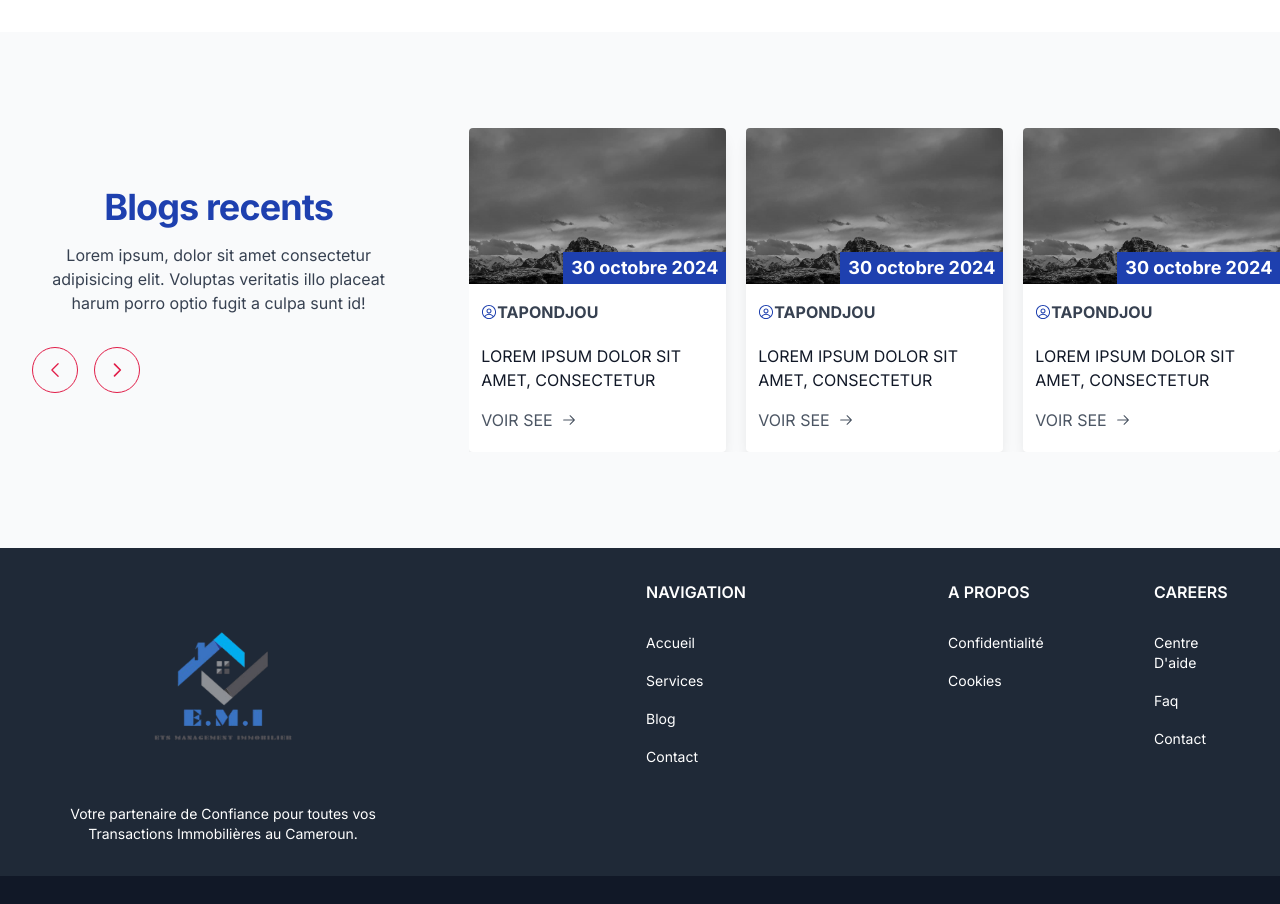
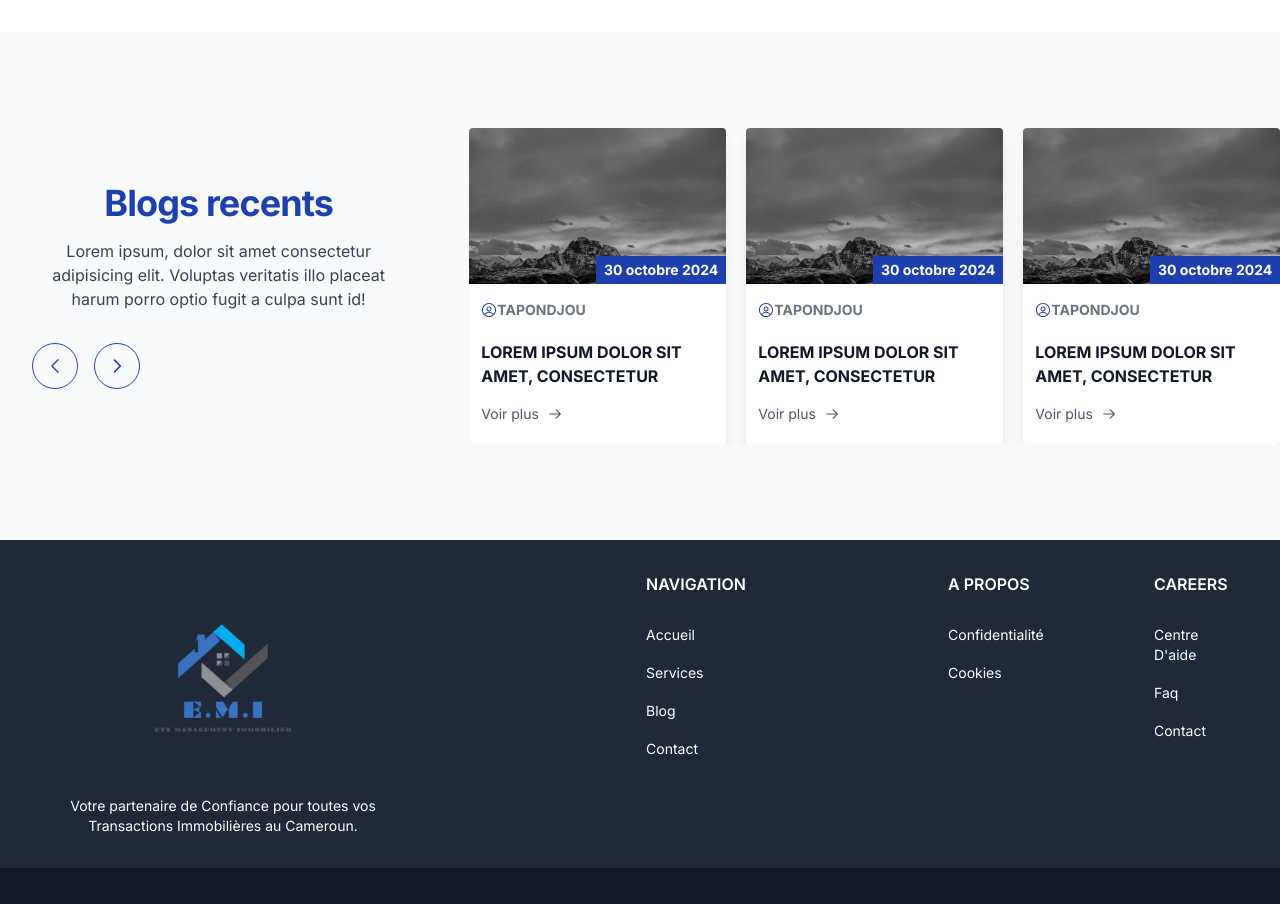
Before and after one commit to lebresilien/real-state-web-site, a Next.js app: page / in a window 1280 px wide. Shown: the part 2120-3024 px from the top of the page. Built offline with nearby package versions, Linux system fonts and the light colour scheme; no server answers.

Commit message:
blog card improve

```diff
--- a/src/components/blog-section.tsx
+++ b/src/components/blog-section.tsx
@@ -7,6 +7,7 @@ import { Swiper as SwiperType } from 'swiper';
 import { Icon } from './ui/icons';
 import Image from 'next/image';
 import card from "../../public/images/card-top.jpg"
+import Link from 'next/link';
 
 const Blog = () => {
 
@@ -31,7 +32,7 @@ const Blog = () => {
                                 onClick={() => swiperRef.current?.slidePrev()}
                                 aria-label="Previous slide"
                                 id="keen-slider-previous-desktop"
-                                className="rounded-full border border-rose-600 p-3 text-rose-600 transition hover:bg-rose-600 hover:text-white"
+                                className="rounded-full border border-primary p-3 text-primary transition hover:bg-primary hover:text-white"
                             >
                                 <svg
                                     xmlns="http://www.w3.org/2000/svg"
@@ -53,7 +54,7 @@ const Blog = () => {
                                 onClick={() => swiperRef.current?.slideNext()}
                                 aria-label="Next slide"
                                 id="keen-slider-next-desktop"
-                                className="rounded-full border border-rose-600 p-3 text-rose-600 transition hover:bg-rose-600 hover:text-white"
+                                className="rounded-full border border-primary p-3 text-primary transition hover:bg-primary hover:text-white"
                             >
                                 <svg
                                     className="size-5 rtl:rotate-180"
@@ -89,9 +90,10 @@ const Blog = () => {
                             {Array.from({ length: 15 }).map((_, index) => (
                                 <SwiperSlide key={index}>
                                     <div className="max-w-sm bg-white rounded overflow-hidden shadow-lg pb-5">
-                                        <div className="relative">
+                                        <div className="relative cursor-pointer group w-full">
+                                            <Link href="#">
                                                 <Image
-                                                className="object-cover cursor-pointer transition grayscale w-full ease-in hover:-translate-y-10 hover:scale-150 duration-1000"
+                                                    className="grayscale transition ease-in group-hover:-translate-y-10 group-hover:scale-150 duration-1000"
                                                     src={card}
                                                     alt="Sunset in the mountains"
                                                     sizes="100vw"
@@ -100,24 +102,31 @@ const Blog = () => {
                                                         height: 'auto',
                                                     }}
                                                 />
+                                            </Link>
                                             <div className="absolute inset-0 flex items-end justify-end">
-                                                <h2 className="z-40 bg-primary px-2 py-0.5 text-white text-lg font-bold">30 octobre 2024</h2>
+                                                <h2 className="text-center bg-primary px-2 py-1 text-white text-sm font-bold">30 octobre 2024</h2>
                                             </div>
                                         </div>
 
                                         <div className="px-3 py-4 flex flex-col space-y-3">
+                                            <Link href={"#"} className="">
                                                 <div className="flex font-bold mb-2">
-                                                <Icon name="avatar" className="text-primary" />
-                                                <span className="uppercase text-gray-700">Tapondjou</span>
+                                                    <Icon name="avatar" className="text-primary hover:text-primary" />
+                                                    <span className="uppercase text-sm text-gray-500 hover:text-primary">Tapondjou</span>
                                                 </div>
-                                            <p className="text-gray-900 uppercase">
+                                            </Link>
+                                            <Link href={"#"} className="block">
+                                                <p className="text-gray-900 font-bold uppercase hover:text-primary">
                                                     Lorem ipsum dolor sit amet, consectetur
                                                 </p>
+                                            </Link>
                                         </div>
+                                        <Link href={"#"} className="block">
                                             <div className="flex space-x-2 px-3 text-gray-600 group hover:text-primary">
-                                            <span className="uppercase inline-block">voir see</span>
+                                                <span className="inline-block text-sm">Voir plus</span>
                                                 <Icon name="arrow-right" className="transition group-hover:translate-x-1 duration-500 delay-150" />
                                             </div>
+                                        </Link>
                                     </div>
                                 </SwiperSlide>
                             ))}
@@ -130,7 +139,7 @@ const Blog = () => {
                         onClick={() => swiperRef.current?.slidePrev()}
                         aria-label="Previous slide"
                         id="keen-slider-previous"
-                        className="rounded-full border border-rose-600 p-4 text-rose-600 transition hover:bg-rose-600 hover:text-white"
+                        className="rounded-full border border-primary p-4 text-primary transition hover:bg-primary hover:text-white"
                     >
                         <svg
                             className="size-5 -rotate-180 transform"
@@ -147,7 +156,7 @@ const Blog = () => {
                         onClick={() => swiperRef.current?.slideNext()}
                         aria-label="Next slide"
                         id="keen-slider-next"
-                        className="rounded-full border border-rose-600 p-4 text-rose-600 transition hover:bg-rose-600 hover:text-white"
+                        className="rounded-full border border-primary p-4 text-primary transition hover:bg-primary hover:text-white"
                     >
                         <svg
                             className="size-5"
```
Lines whose indentation alone changed are shown as unchanged.
